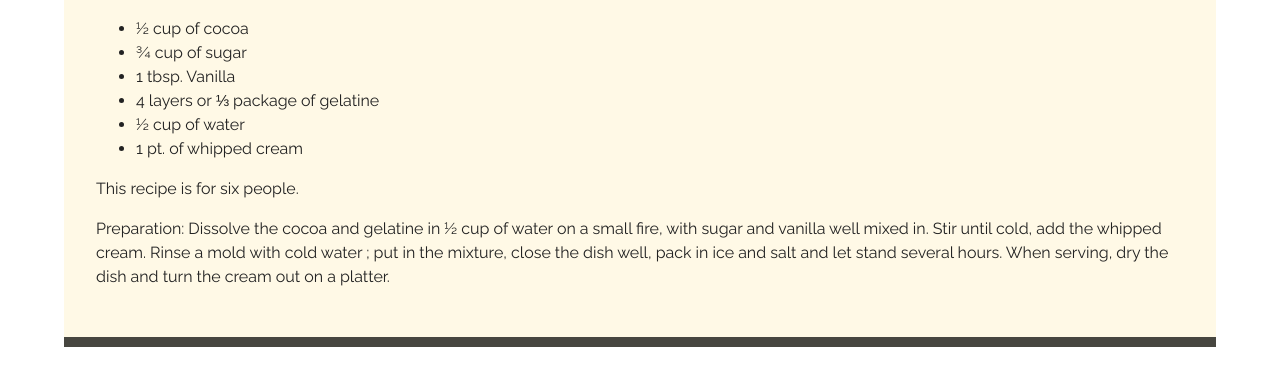
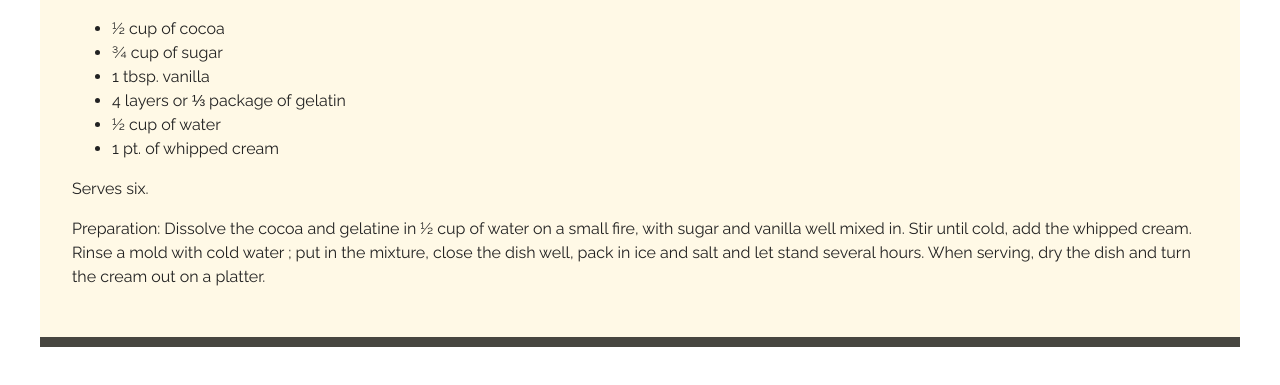
Before and after one commit to felixnw/recipe, a plain HTML site: page index.html in a window 1280 px wide. Shown: the part 305-690 px from the top of the page. Drawn offline with Linux system fonts and the light colour scheme.

Commit message:
small changes

```diff
--- a/css/sitewide.css
+++ b/css/sitewide.css
@@ -62,7 +62,7 @@ img.image {
 	margin-right: auto;
 	margin-bottom: 1em;
 	margin-left: auto;
-	width: 90%;
+	width: 100%;
 	max-width: 1200px;
 	padding: 2em;
 	border-bottom: 10px solid #474640;
--- a/index.html
+++ b/index.html
@@ -32,12 +32,12 @@
       <ul>
           <li>½ cup of cocoa</li>
           <li>¾ cup of sugar</li>
-          <li>1 tbsp. Vanilla</li>
-          <li>4 layers or ⅓ package of gelatine</li>
+          <li>1 tbsp. vanilla</li>
+          <li>4 layers or ⅓ package of gelatin</li>
           <li>½ cup of water</li>
           <li>1 pt. of whipped cream</li>
       </ul>
-			<p>This recipe is for six people.</p>
+      <p>Serves six.</p>
       <p> Preparation: Dissolve the cocoa and gelatine in ½  cup of water on a small fire, with sugar and vanilla well mixed in. Stir until cold, add the whipped cream. Rinse a mold with cold water ; put in the mixture, close the dish well, pack in ice and salt and let stand several hours. When serving, dry the dish and turn the cream out on a platter. </p>
 
 
```
